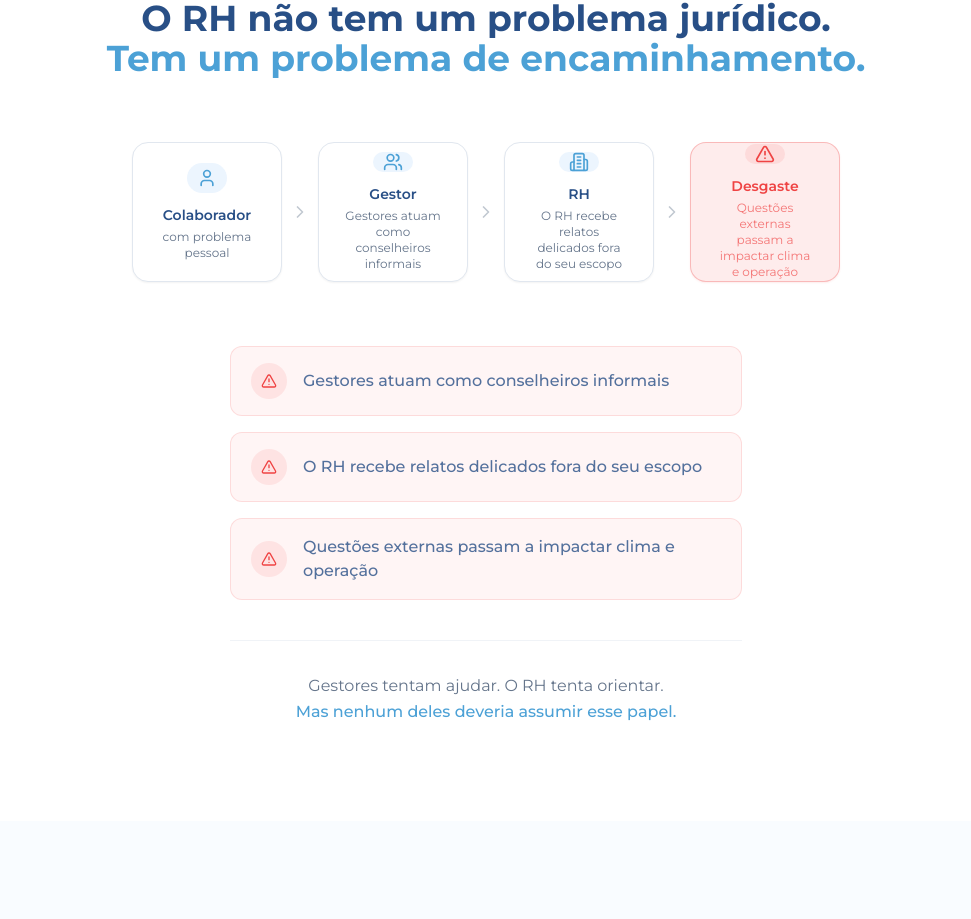
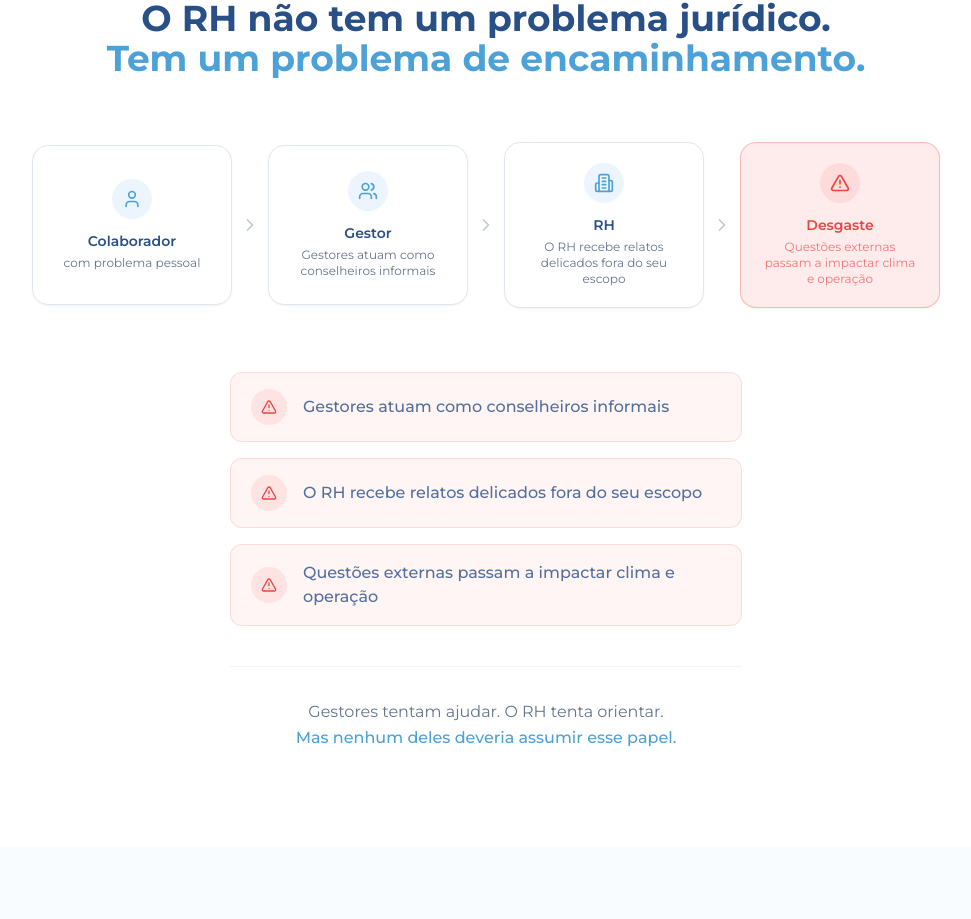
Before and after one commit to willian-del/juripass-client-portal, a React (Vite) app: page / in a window 1280 px wide. Shown: the part 1589-2508 px from the top of the page, without its empty margins (154-1125 px from the left). Built offline with nearby package versions, Linux system fonts and the light colour scheme; the HTML template or start-up script is replaced by a standard one.

Commit message:
Preceding changes

```diff
--- a/src/components/new-home/OrganizationalProblemSection.tsx
+++ b/src/components/new-home/OrganizationalProblemSection.tsx
@@ -32,7 +32,7 @@ export function OrganizationalProblemSection() {
 
                 {/* Card */}
                 <div
-                  className={`flex flex-col items-center justify-center gap-3 px-6 py-5 rounded-2xl border w-[180px] md:w-[150px] h-[140px] shadow-sm transition-all duration-200 ${
+                  className={`flex flex-col items-center justify-center gap-3 px-5 py-5 rounded-2xl border w-[220px] md:w-[200px] h-auto min-h-[160px] shadow-sm transition-all duration-200 ${
                     step.highlight
                       ? 'bg-destructive/10 border-destructive/30 shadow-destructive/10'
                       : 'bg-card border-border hover:shadow-md'
```
